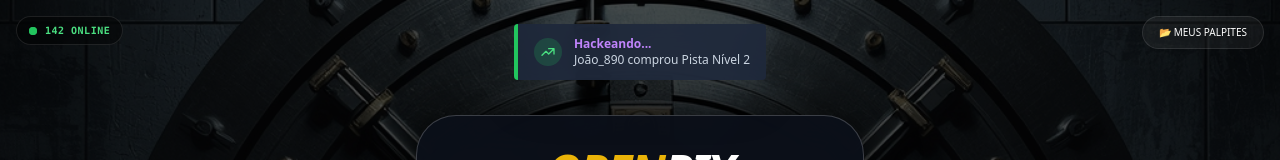
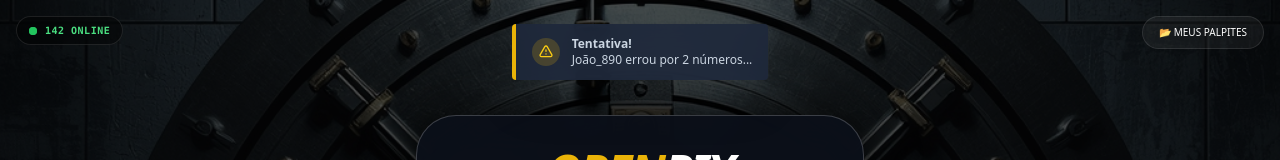
Before and after one commit to p3rtub4d00/OpenPix, a website: page public/index.html in a window 1280 px wide. Shown: the top 160 px of the page. Drawn offline with nearby package versions, Linux system fonts and the light colour scheme.

Commit message:
Update index.html

```diff
--- a/public/index.html
+++ b/public/index.html
@@ -93,15 +93,15 @@
         </span>
     </div>
 
-    <div id="notificacao-live" class="fixed top-6 z-[100] live-notification flex items-center gap-3 bg-slate-800/90 backdrop-blur-md border-l-4 border-green-500 text-white px-4 py-3 rounded shadow-2xl max-w-[90%] sm:max-w-xs">
-        <div class="bg-green-500/20 p-1.5 rounded-full">
-            <svg xmlns="http://www.w3.org/2000/svg" class="h-4 w-4 text-green-400" fill="none" viewBox="0 0 24 24" stroke="currentColor">
-                <path stroke-linecap="round" stroke-linejoin="round" stroke-width="2" d="M13 7h8m0 0v8m0-8l-8 8-4-4-6 6" />
+    <div id="notificacao-live" class="fixed top-6 z-[100] live-notification flex items-center gap-3 bg-slate-800/90 backdrop-blur-md border-l-4 border-yellow-500 text-white px-4 py-3 rounded shadow-2xl max-w-[90%] sm:max-w-xs">
+        <div class="bg-yellow-500/20 p-1.5 rounded-full">
+            <svg xmlns="http://www.w3.org/2000/svg" class="h-4 w-4 text-yellow-400" fill="none" viewBox="0 0 24 24" stroke="currentColor">
+                <path stroke-linecap="round" stroke-linejoin="round" stroke-width="2" d="M12 9v2m0 4h.01m-6.938 4h13.856c1.54 0 2.502-1.667 1.732-3L13.732 4c-.77-1.333-2.694-1.333-3.464 0L3.34 16c-.77 1.333.192 3 1.732 3z" />
             </svg>
         </div>
         <div class="text-xs">
-            <p class="font-bold text-green-400" id="notificacao-titulo">Novo Saque!</p>
-            <p class="text-slate-300" id="notificacao-msg">Carlos_021 sacou R$ 150,00</p>
+            <p class="font-bold text-yellow-400" id="notificacao-titulo">Alerta!</p>
+            <p class="text-slate-300" id="notificacao-msg">...</p>
         </div>
     </div>
 
@@ -413,7 +413,7 @@
         }
 
         // ==========================================
-        // SISTEMA DE GATILHOS MENTAIS (FAKE LIVE)
+        // SISTEMA DE GATILHOS MENTAIS (CORRIGIDO)
         // ==========================================
 
         // 1. Contador de Online
@@ -427,15 +427,16 @@
             contadorEl.innerText = novo;
         }, 3000);
 
-        // 2. Notificações de Ganhadores/Compras
+        // 2. Notificações de COMPETIÇÃO (Investimento/Tentativa)
         const nomes = ["Pedro", "Ana", "Lucas", "Marcos", "Júlia", "Rafael", "Carla", "Bruno", "Felipe", "Mariana", "João", "Gustavo", "Larissa", "Thiago", "Camila"];
         const acoes = [
-            { titulo: "Nova Compra!", msg: "comprou o Combo Estratégia", cor: "text-blue-400" },
-            { titulo: "Dica Revelada!", msg: "acabou de comprar uma Pista", cor: "text-yellow-400" },
-            { titulo: "Tentativa!", msg: "errou por 1 número...", cor: "text-red-400" },
-            { titulo: "Novo Saque!", msg: "sacou R$ 50,00 via PIX", cor: "text-green-400" },
-            { titulo: "Novo Saque!", msg: "sacou R$ 120,00 via PIX", cor: "text-green-400" },
-            { titulo: "Hackeando...", msg: "comprou Pista Nível 2", cor: "text-purple-400" }
+            // Focados em GASTAR/INVESTIR (justifica o prêmio aumentar)
+            { titulo: "Nova Compra!", msg: "acabou de comprar 20 tentativas", cor: "text-green-400" },
+            { titulo: "Atenção!", msg: "comprou uma Pista Nível 1", cor: "text-yellow-400" },
+            { titulo: "Perigo!", msg: "quase acertou a senha...", cor: "text-red-400" }, // Tensão
+            { titulo: "Novo Hacker!", msg: "entrou no sistema agora", cor: "text-blue-400" },
+            { titulo: "Investimento!", msg: "está hackeando o Nível 2...", cor: "text-purple-400" },
+            { titulo: "Tentativa!", msg: "errou por 2 números...", cor: "text-slate-300" }
         ];
 
         function mostrarNotificacao() {
@@ -448,7 +449,8 @@
             $('#notificacao-titulo').text(acao.titulo).attr('class', `font-bold ${acao.cor}`);
             $('#notificacao-msg').text(`${nomeCompleto} ${acao.msg}`);
 
-            // Mostra
+            // Mostra (se não estiver em mobile muito pequeno atrapalhando)
+            if (window.innerWidth > 350) {
                 const notif = document.getElementById('notificacao-live');
                 notif.classList.add('active');
                 play(sfx.pop);
@@ -457,9 +459,10 @@
                 setTimeout(() => {
                     notif.classList.remove('active');
                 }, 4000);
+            }
 
-            // Agenda a próxima (entre 5s e 15s)
-            let proximoTempo = Math.floor(Math.random() * 10000) + 5000;
+            // Agenda a próxima (entre 5s e 12s) - Mais rápido para gerar urgência
+            let proximoTempo = Math.floor(Math.random() * 7000) + 5000;
             setTimeout(mostrarNotificacao, proximoTempo);
         }
 
```
Lines whose indentation alone changed are shown as unchanged.
